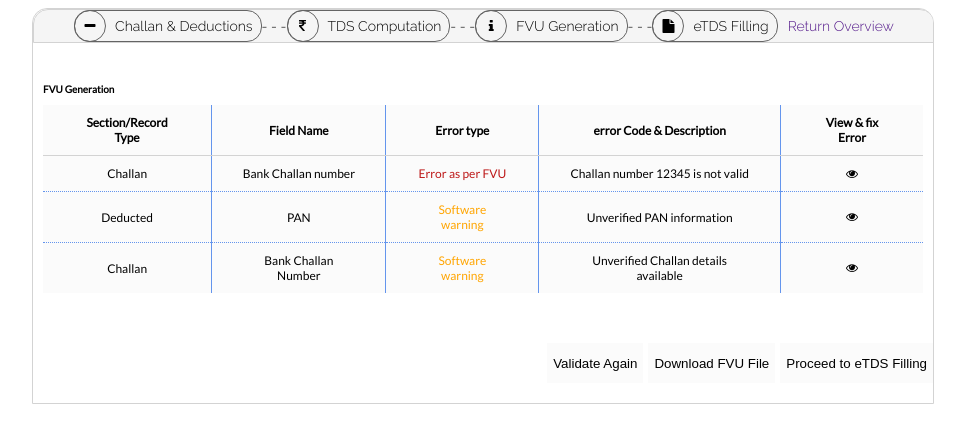
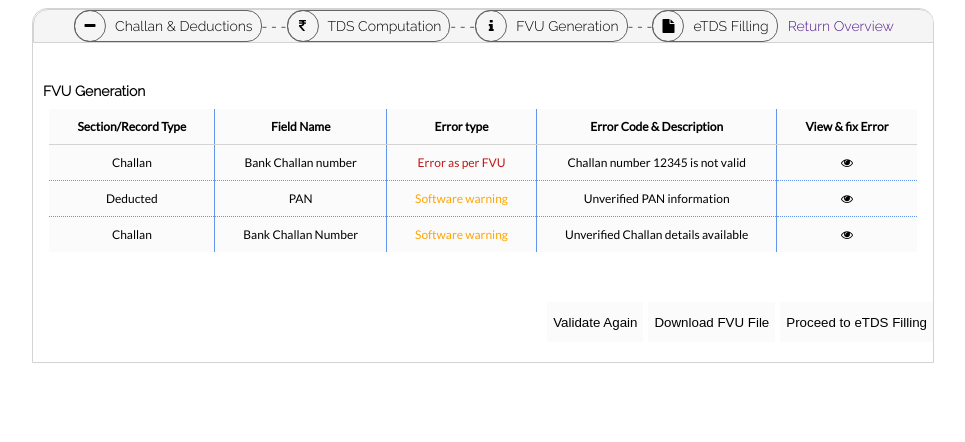
Before and after one commit to pratishruti08/pratishruti08.github.com, a plain HTML site: page TableAssignment/tableassg.html in a window 1280 px wide. Shown: the whole page, without its empty margins (157-1122 px from the left). Drawn offline with Linux system fonts and the light colour scheme.

Commit message:
table assg testing

```diff
--- a/TableAssignment/tableassg.css
+++ b/TableAssignment/tableassg.css
@@ -80,11 +80,21 @@
 }
 
 .fvu-table {
-    font-family: "lato", sans-serif;
-    font-size: 10px;
     font-weight: bold;
     padding-left: 10px;
     padding-right: 10px;
+}
+.fvu-table table {
+    border-collapse: collapse;
+    background-color: #fbfbfb;
+    text-align: center;
+    align-self: center;
+    margin-top: 10px;
+    margin-bottom: 50px;
+    margin-left: auto;
+    margin-right: auto;
+    font-family: "lato", sans-serif;
+    font-size: 12px;
 }
 .error {
     color: rgb(189, 25, 25);
@@ -95,14 +105,14 @@
 .fvu-table th {
     border-bottom: 1px solid lightgray;
     border-right: 1px solid cornflowerblue;
-    padding: 10px 30px 10px 30px;
+    padding: 10px 28px 10px 28px;
 }
 .fvu-table tr {
     border-bottom: 1px dotted cornflowerblue;
 }
 .fvu-table td {
     border-right: 1px solid cornflowerblue;
-    padding: 10px 30px 10px 30px;
+    padding: 10px 28px 10px 28px;
 }
 .fvu-table tr:last-child {
     border-bottom: 0;
@@ -114,17 +124,6 @@
     border-right: 0;
 }
 
-.fvu-table table {
-    border-collapse: collapse;
-    background-color: #fbfbfb;
-    text-align: center;
-    align-self: center;
-    margin-top: 10px;
-    margin-bottom: 50px;
-    margin-left: auto;
-    margin-right: auto;
-    font-size: 12px;
-}
 .buttons {
     display: flex;
     justify-content: flex-end;
--- a/TableAssignment/tableassg.html
+++ b/TableAssignment/tableassg.html
@@ -49,7 +49,7 @@
                         <th>Section/Record Type</th>
                         <th>Field Name</th>
                         <th>Error type</th>
-                        <th>error Code & Description</th>
+                        <th>Error Code & Description</th>
                         <th>View & fix Error</th>
                     </tr>
                     <tr>
```
